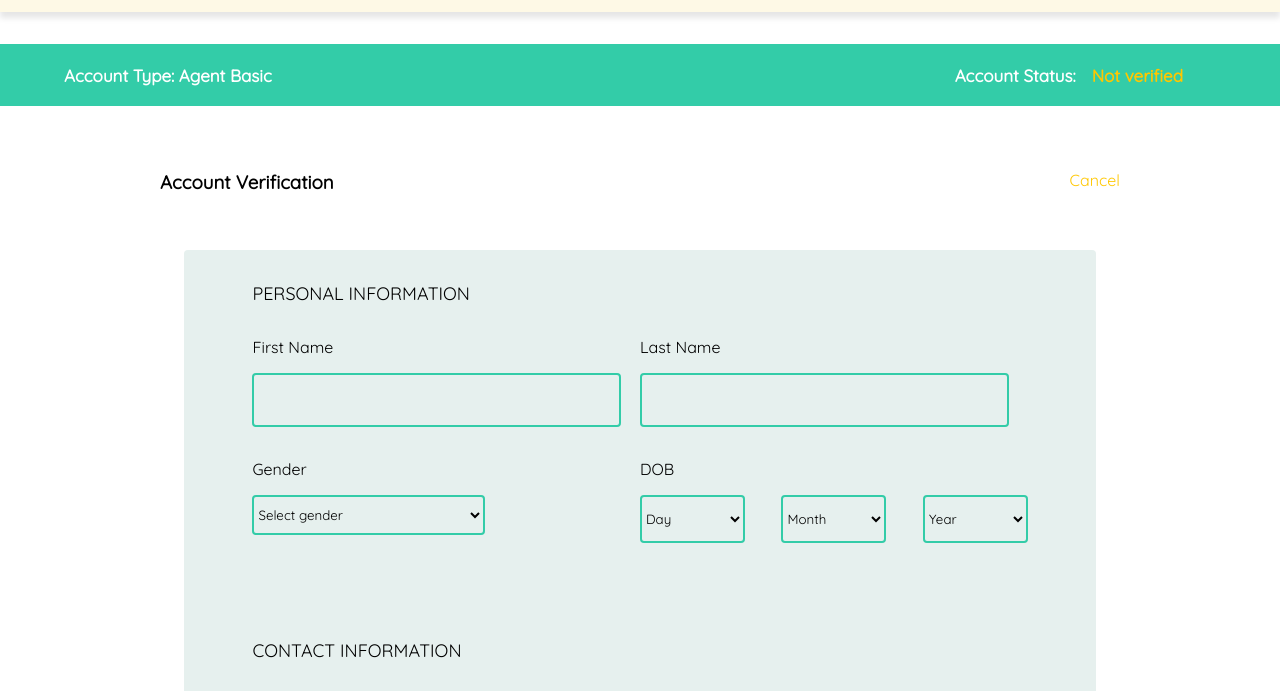
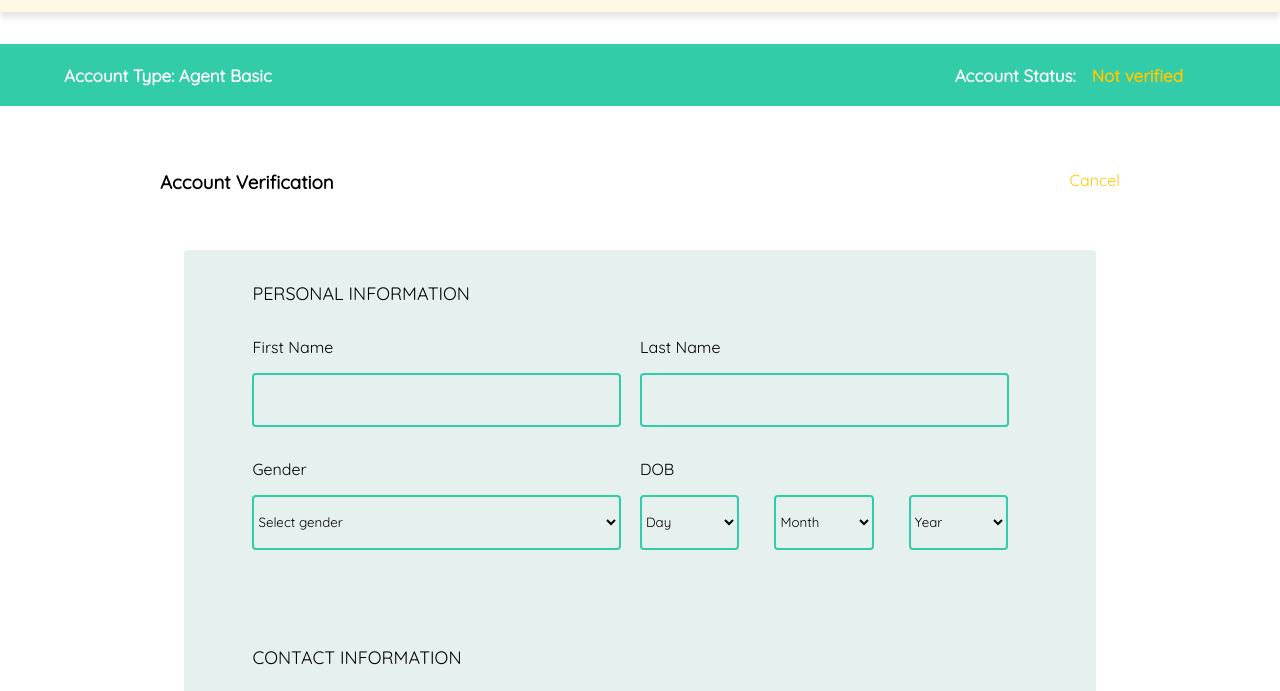
Before and after one commit to Sharon-uzu/HomigonM, a plain HTML site: page verifyB.html in a window 1280 px wide. Shown: the part 73-764 px from the top of the page. Drawn offline with Linux system fonts and the light colour scheme.

Commit message:
Update style.css

```diff
--- a/style.css
+++ b/style.css
@@ -436,7 +436,7 @@ form  .save button{
 .verify form .one .r .select{
     display: flex;
     justify-content: space-between;
-    width: 100%;
+    width: 95%;
     margin-bottom: 2rem;
 }
 .verify form .one .l select{
@@ -447,8 +447,8 @@ form  .save button{
     border: 2px solid #33cca8;
     border-radius: 4px;
     background-color: #e6f0ee;
-    width: 60%;
-    height: 2.5rem;
+    width: 95%;
+    height: 55px;
 }
 
 .verify form .one .r select{
@@ -460,7 +460,7 @@ form  .save button{
     border-radius: 4px;
     background-color: #e6f0ee;
     width: 27%;
-    height: 3rem;
+    height: 55px;
 }
 
 .verify form .one textarea{
```
